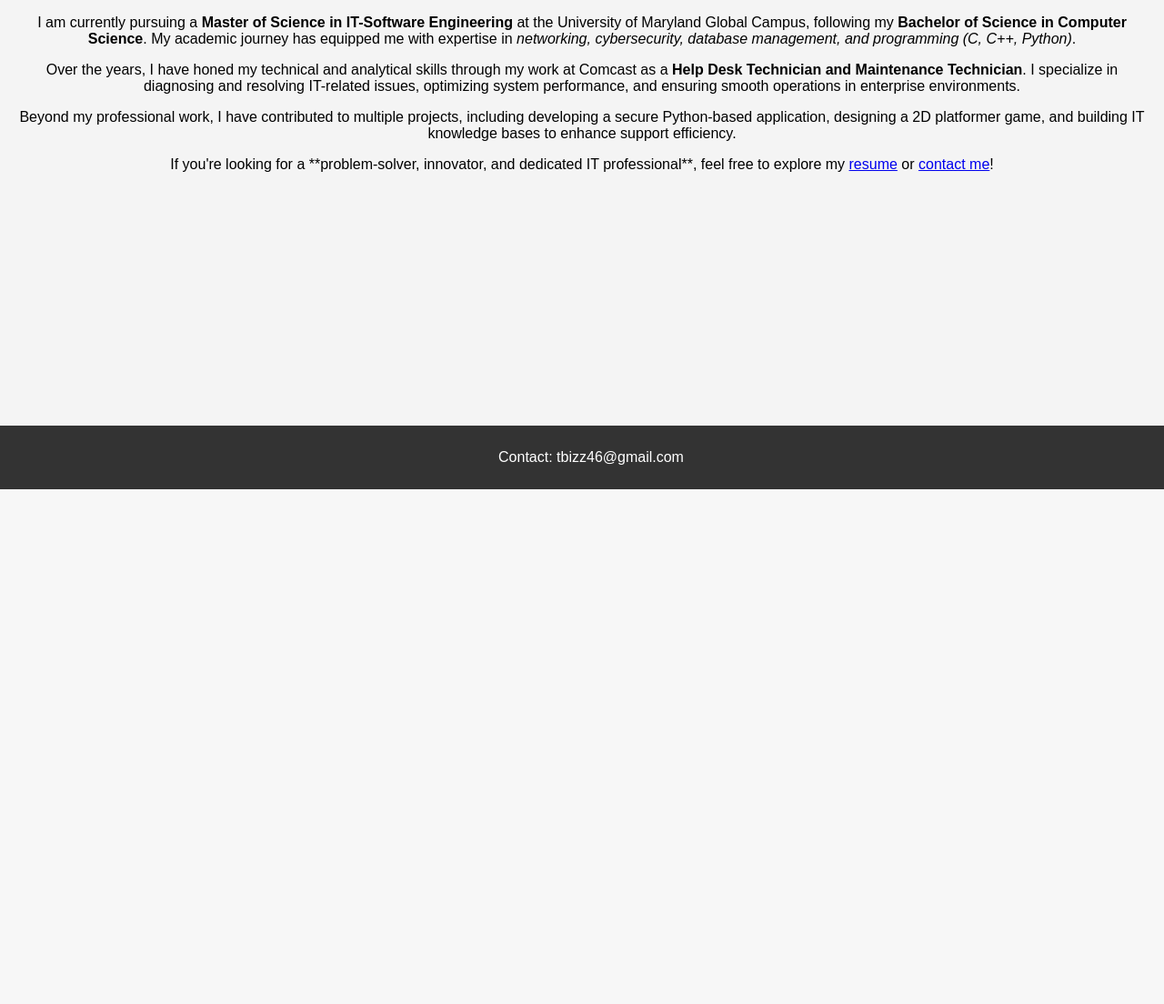
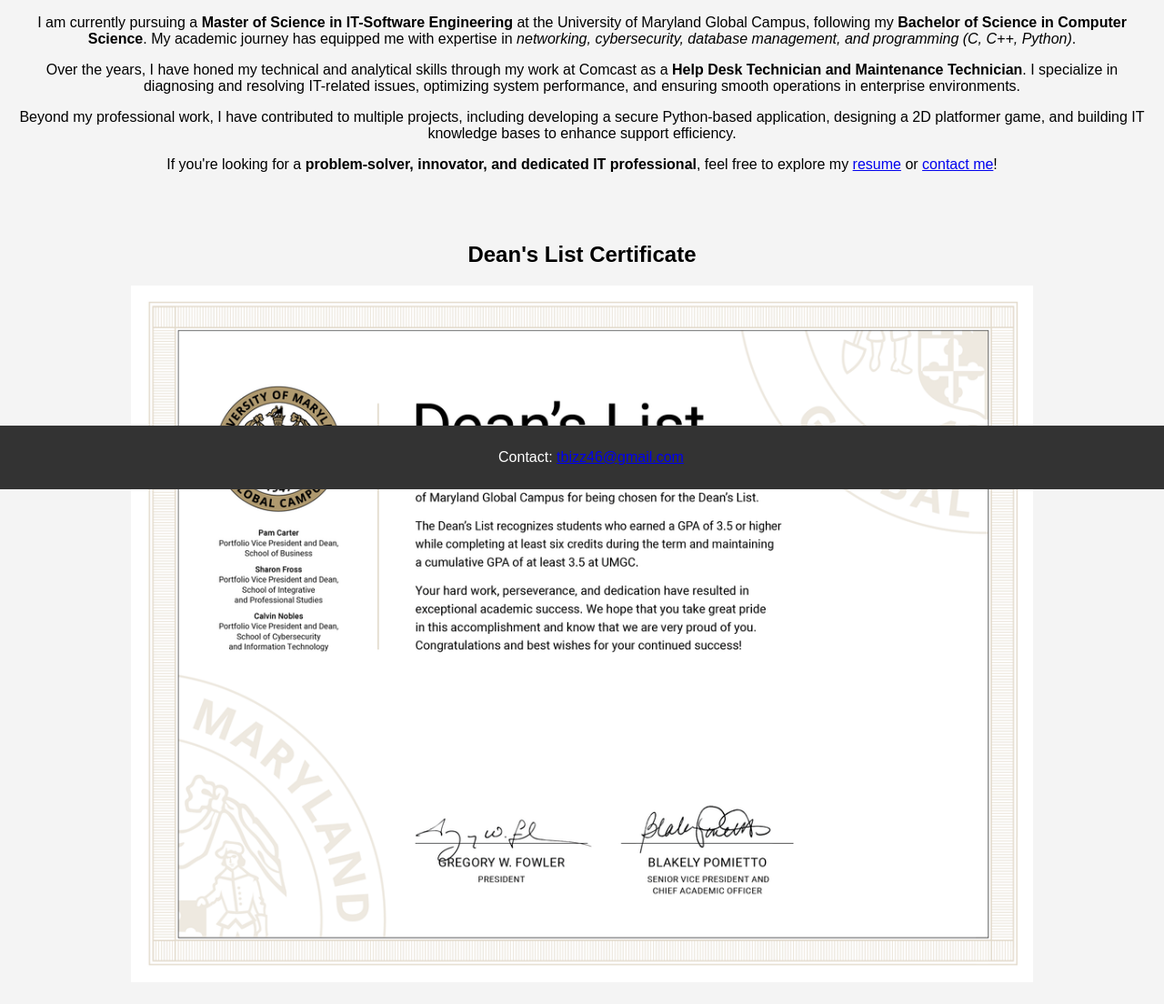
Before and after one commit to tbizz46/FlaskProject, a Flask app: page / in a window 1280 px wide. Shown: the part 262-1366 px from the top of the page at 91% size. Before the commit the page ends 800 px from the top, so only its background shows below. Run offline with Flask 3, Linux system fonts and the light colour scheme.

Commit message:
Added Dean's List Certificate section

```diff
--- a/templates/index.html
+++ b/templates/index.html
@@ -10,6 +10,7 @@
     <header>
         <h1>Welcome to My Portfolio</h1>
     </header>
+
     <section id="about">
         <h2>About Me</h2>
         <p>Hello! I'm <strong>Terence Boyce</strong>, an experienced IT professional with a background in software engineering, technical support, and network maintenance.
@@ -27,12 +28,18 @@
         <p>Beyond my professional work, I have contributed to multiple projects, including developing a secure Python-based application,
            designing a 2D platformer game, and building IT knowledge bases to enhance support efficiency.</p>
 
-    <p>If you're looking for a **problem-solver, innovator, and dedicated IT professional**,
+        <p>If you're looking for a <strong>problem-solver, innovator, and dedicated IT professional</strong>,
            feel free to explore my <a href="{{ url_for('resume') }}">resume</a> or <a href="#contact">contact me</a>!</p>
     </section>
 
+    <!-- Dean's List Certificate Section -->
+    <section id="deans-list">
+        <h2>Dean's List Certificate</h2>
+        <img src="{{ url_for('static', filename='DeansList.png') }}" alt="Dean's List Certificate" width="80%">
+    </section>
+
     <footer>
-        <p>Contact: tbizz46@gmail.com</p>
+        <p>Contact: <a href="mailto:tbizz46@gmail.com">tbizz46@gmail.com</a></p>
     </footer>
 </body>
 </html>
```
Lines whose indentation alone changed are shown as unchanged.
